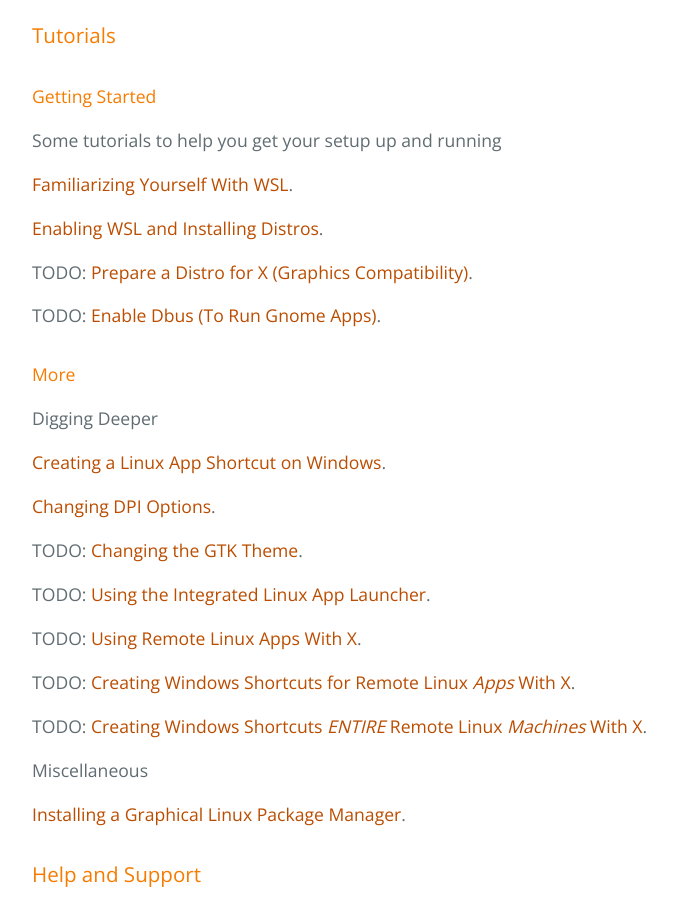
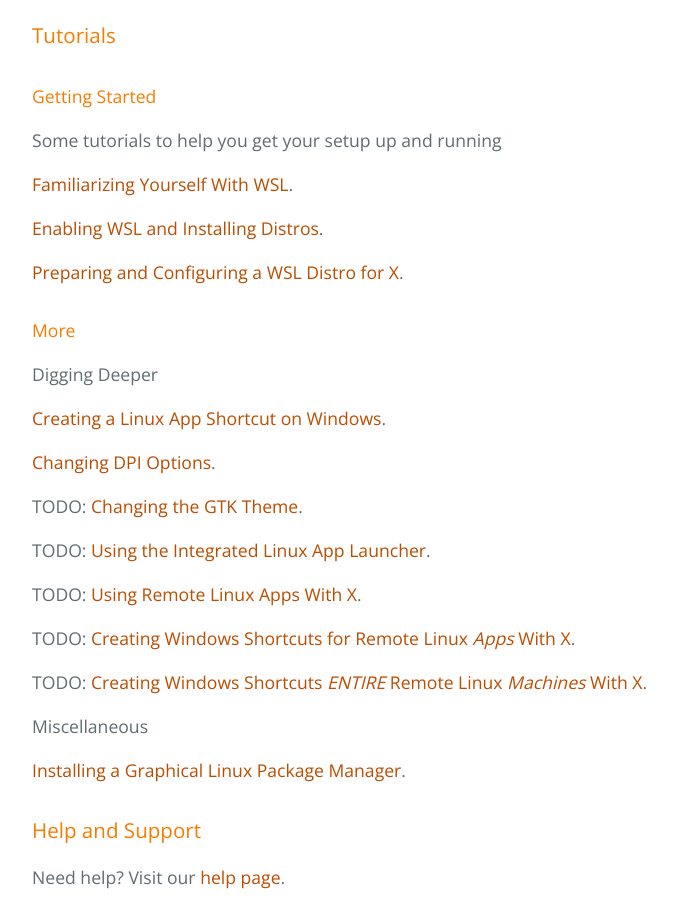
Before and after one commit to Opticos/gwsl, a Jekyll site: the page built from index.md, in a window 1280 px wide and 900 px high, scrolled down 1239 px. Shown: the whole window, without its empty margins (192-869 px from the left). Built offline with Jekyll 4.4.1, drawn with Linux system fonts in a browser that asks for light colours; the repository's description, which GitHub fills in, is left out.

Commit message:
Update index.md

```diff
--- a/index.md
+++ b/index.md
@@ -40,9 +40,12 @@ Some tutorials to help you get your setup up and running
 
 [Enabling WSL and Installing Distros](https://docs.microsoft.com/en-us/learn/modules/get-started-with-windows-subsystem-for-linux/2-enable-and-install).
 
+[Preparing and Configuring a WSL Distro for X](./tutorials/machine_configure.html).
+
+<!--
 TODO: [Prepare a Distro for X (Graphics Compatibility)](https://guides.github.com/features/mastering-markdown/).
+TODO: [Enable Dbus (To Run Gnome Apps)](https://guides.github.com/features/mastering-markdown/).-->
 
-TODO: [Enable Dbus (To Run Gnome Apps)](https://guides.github.com/features/mastering-markdown/).
 
 #### More
 
```
